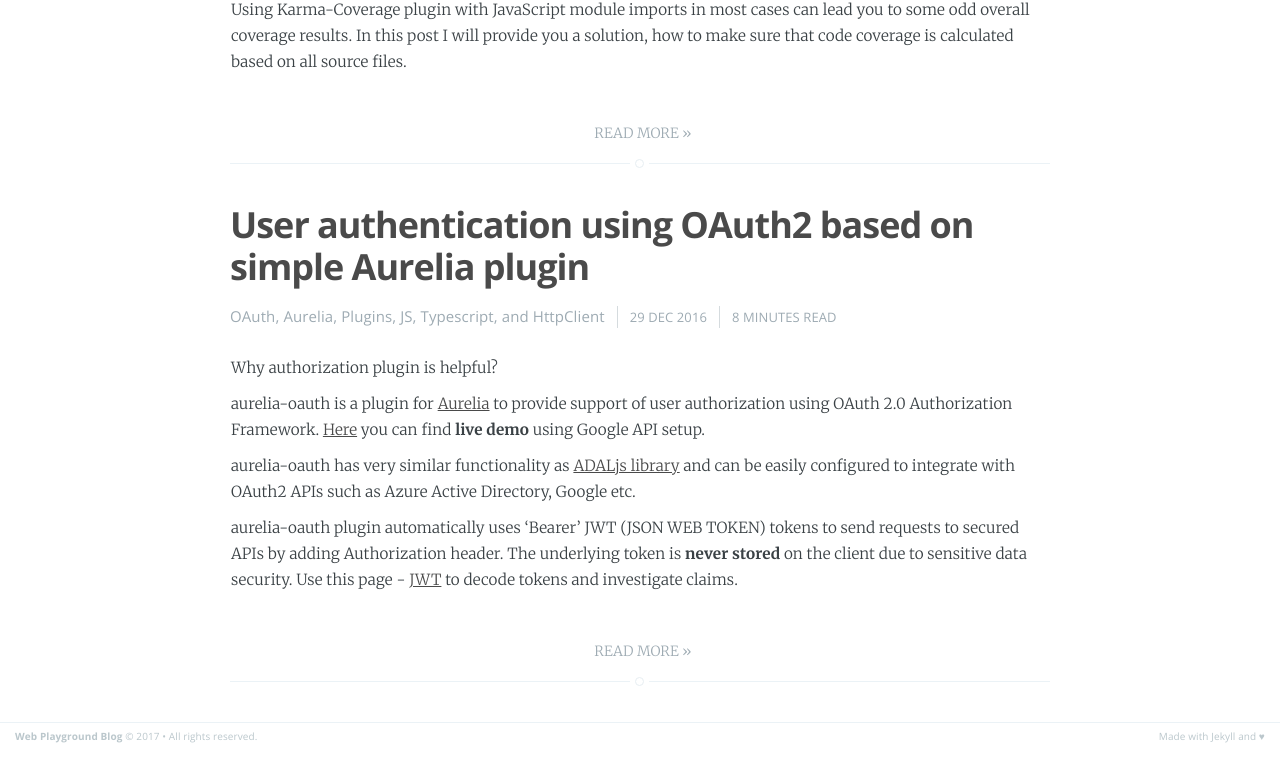
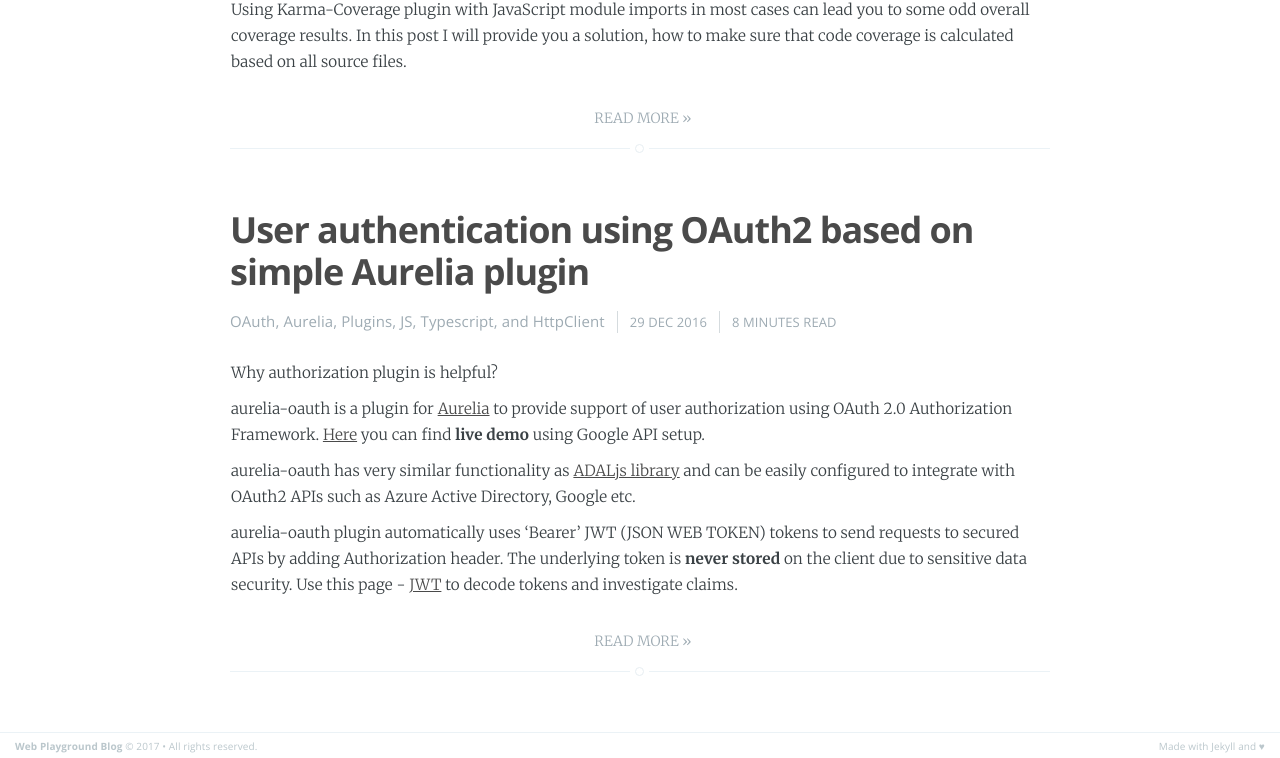
Before and after one commit to matik12/matik12.github.com, a Jekyll site: the page built from index.html, in a window 1280 px wide. Shown: the part 1412-2170 px from the top of the page. Built offline with Jekyll 4.4.1, drawn with Linux system fonts in a browser that asks for light colours; the list of posts is cut into pages by our own code; comment, search, counter and statistics services are not loaded.

Commit message:
Small css change.

```diff
--- a/assets/css/screen.css
+++ b/assets/css/screen.css
@@ -744,6 +744,7 @@
     word-break: break-word;
     hyphens: auto;
     font-size: 1.7rem;
+    margin-bottom: 60px;
 }
 
 /* Add a little circle in the middle of the border-bottom on our .post
@@ -789,7 +790,7 @@
     background: none;
     float: none;
     font-size: 14px;
-    margin-top: 30px;
+    margin-top: 15px;
 }
 
 .post-meta {
```
